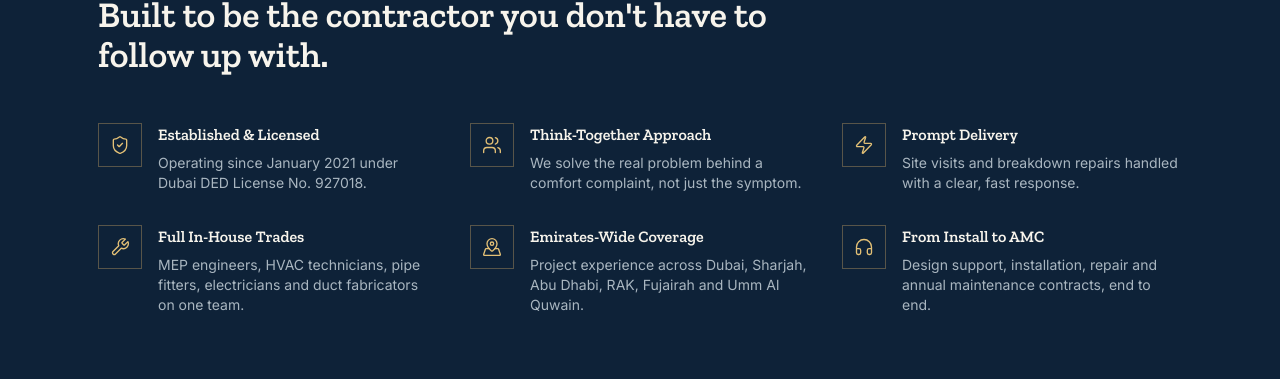
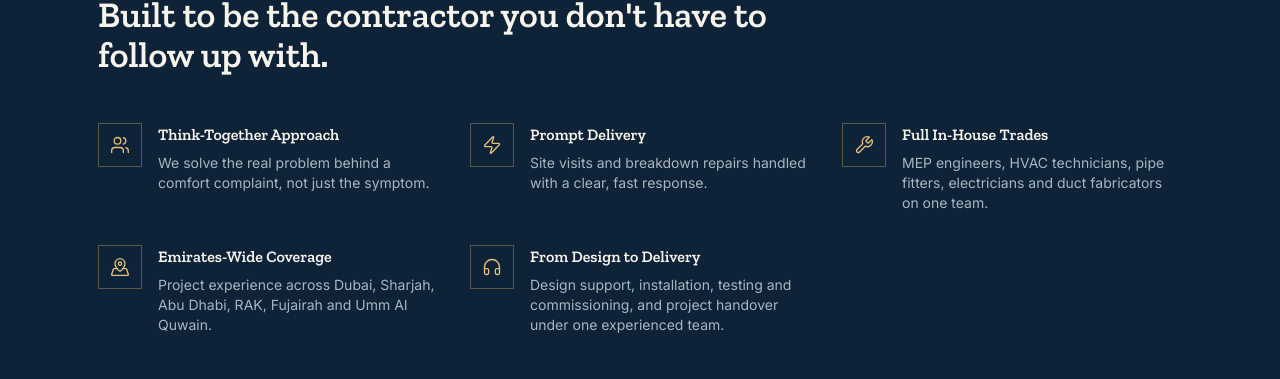
Before and after one commit to 3fnan/alfan-alaniq-website, a Next.js app: page / in a window 1280 px wide. Shown: the part 4320-4699 px from the top of the page. Built offline with nearby package versions, Linux system fonts and the light colour scheme.

Commit message:
Updated WhyChooseUs

```diff
--- a/src/data/whyChooseUs.ts
+++ b/src/data/whyChooseUs.ts
@@ -1,11 +1,6 @@
 import type { WhyChooseUsItem } from "@/types";
 
 export const whyChooseUs: WhyChooseUsItem[] = [
-  {
-    title: "Established & Licensed",
-    description: "Operating since January 2021 under Dubai DED License No. 927018.",
-    iconKey: "trust",
-  },
   {
     title: "Think-Together Approach",
     description: "We solve the real problem behind a comfort complaint, not just the symptom.",
@@ -27,8 +22,8 @@ export const whyChooseUs: WhyChooseUsItem[] = [
     iconKey: "coverage",
   },
   {
-    title: "From Install to AMC",
-    description: "Design support, installation, repair and annual maintenance contracts, end to end.",
+    title: "From Design to Delivery",
+    description: "Design support, installation, testing and commissioning, and project handover under one experienced team.",
     iconKey: "support",
   },
 ];
```
